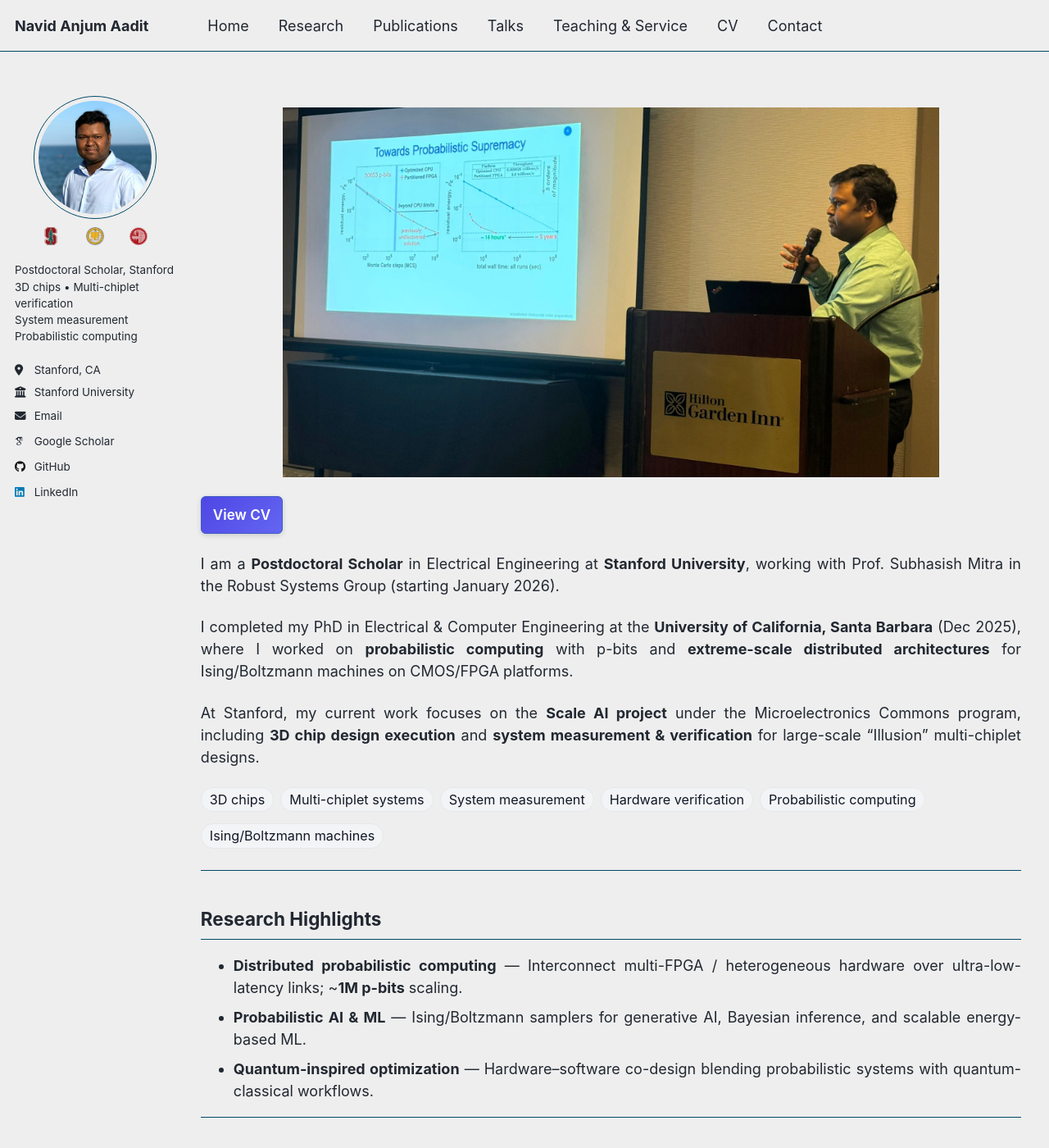
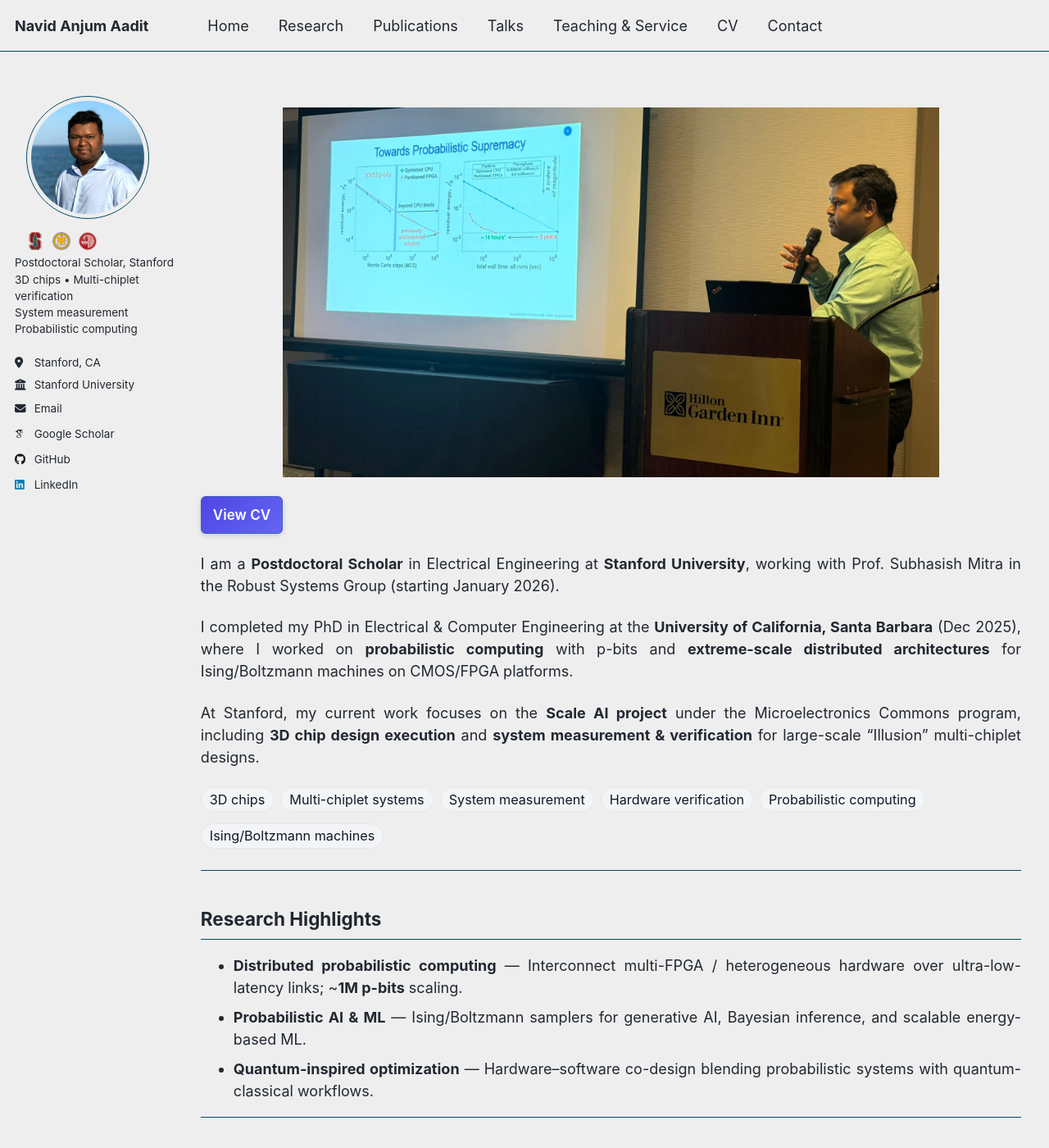
Before and after one commit to navidaadit/navidaadit.github.io, a Jekyll site: the page built from _pages/about.md, in a window 1280 px wide and 1400 px high. Shown: the whole window at 82% size. Built offline with Jekyll 4.4.1, drawn with Linux system fonts in a browser that asks for light colours; some web fonts are replaced.

Commit message:
Add sidebar offsets for avatar and logos

```diff
--- a/_sass/_custom.scss
+++ b/_sass/_custom.scss
@@ -17,7 +17,10 @@
 }
 
 /* ---------- Content width cap inside right column ---------- */
-:root { --content-max: 75%; } /* simple size var (not theme-related) */
+:root {
+  --content-max: 75%;          /* simple size var (not theme-related) */
+  --sidebar-offset: 14px;      /* one knob: same left offset for avatar + logos (desktop + mobile) */
+}
 
 /* Limit inner text width (not hero/pills/CV button) */
 .layout--single .page__content > *:not(.hero-img):not(.keyword-pills):not(.cv-row) {
@@ -36,54 +39,54 @@
 .page::after { content: ""; display: block; clear: both; }
 
 /* ---------- Author block (avatar + bio) ---------- */
-/* IMPORTANT: center the whole avatar BOX so the border/ring moves with the image */
-.author__avatar{
-  width: 150px;
-  margin-left: auto;
-  margin-right: auto;
-}
-
 /* Desktop: consistent avatar */
 .author__avatar img {
   width: 150px;
   height: 150px;
   object-fit: cover;
   border-radius: 50%;
-  display: block;
+}
+
+/* Force avatar wrapper to align-left with the SAME offset as logos */
+.sidebar .author__avatar{
+  display: block !important;
+  width: fit-content !important;
+  margin-left: var(--sidebar-offset) !important;
+  margin-right: auto !important;
+}
+.sidebar .author__avatar img{
+  display: block !important;
+  margin: 0 !important;              /* prevent theme auto-centering */
 }
 
 /* Phone: slightly smaller avatar, bio under photo, clean stacking */
 @media (max-width: 640px){
-  .author__avatar{ width: 110px; }
   .author__avatar img { width: 110px; height: 110px; }
   .author__content, .author__bio { display:block; margin-top:8px; }
   .author__content p, .author__bio { text-align:left !important; }
+
+  /* keep the same offset behavior on phones too */
+  .sidebar .author__avatar{
+    margin-left: var(--sidebar-offset) !important;
+    margin-right: auto !important;
+  }
 }
 
-/* --- Affiliation logos (same horizontal offset as avatar; left aligned within avatar-width box) --- */
-.affil-logos{
-  width: 150px;              /* match avatar box width (desktop) */
-  margin-left: auto;         /* center the box */
-  margin-right: auto;        /* center the box */
-  display: flex;             /* real flex row */
-  justify-content: flex-start; /* LEFT within that centered box => same left edge as avatar */
+/* --- Affiliation logos (tight + left-aligned with SAME offset as headshot) --- */
+.sidebar .affil-logos{
+  display: inline-flex;
+  justify-content: flex-start;
   align-items: center;
   gap: 10px;
   line-height: 1;
+  margin: 6px 0 0 var(--sidebar-offset) !important;  /* <- same offset as avatar */
   padding: 0;
-  margin-top: 6px;           /* tiny breathing room; set to 0 if you want it touching */
-  margin-bottom: 0;
 }
-
-.affil-logo{
+.sidebar .affil-logo{
   width: 22px;
   height: 22px;
   object-fit: contain;
-  display: block;
-}
-
-@media (max-width: 640px){
-  .affil-logos{ width: 110px; }  /* match avatar box width (mobile) */
+  display: inline-block;
 }
 
 /* Remove any built-in hero from the theme */
```
